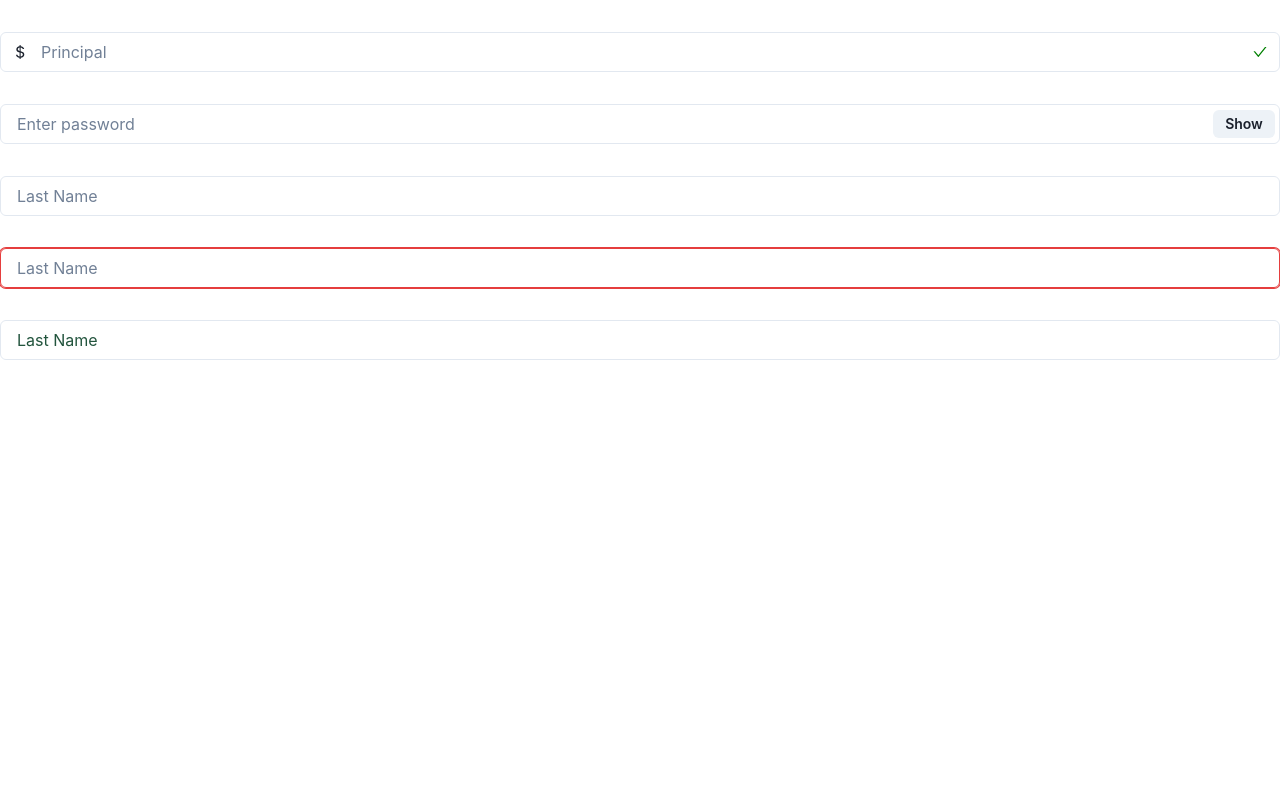
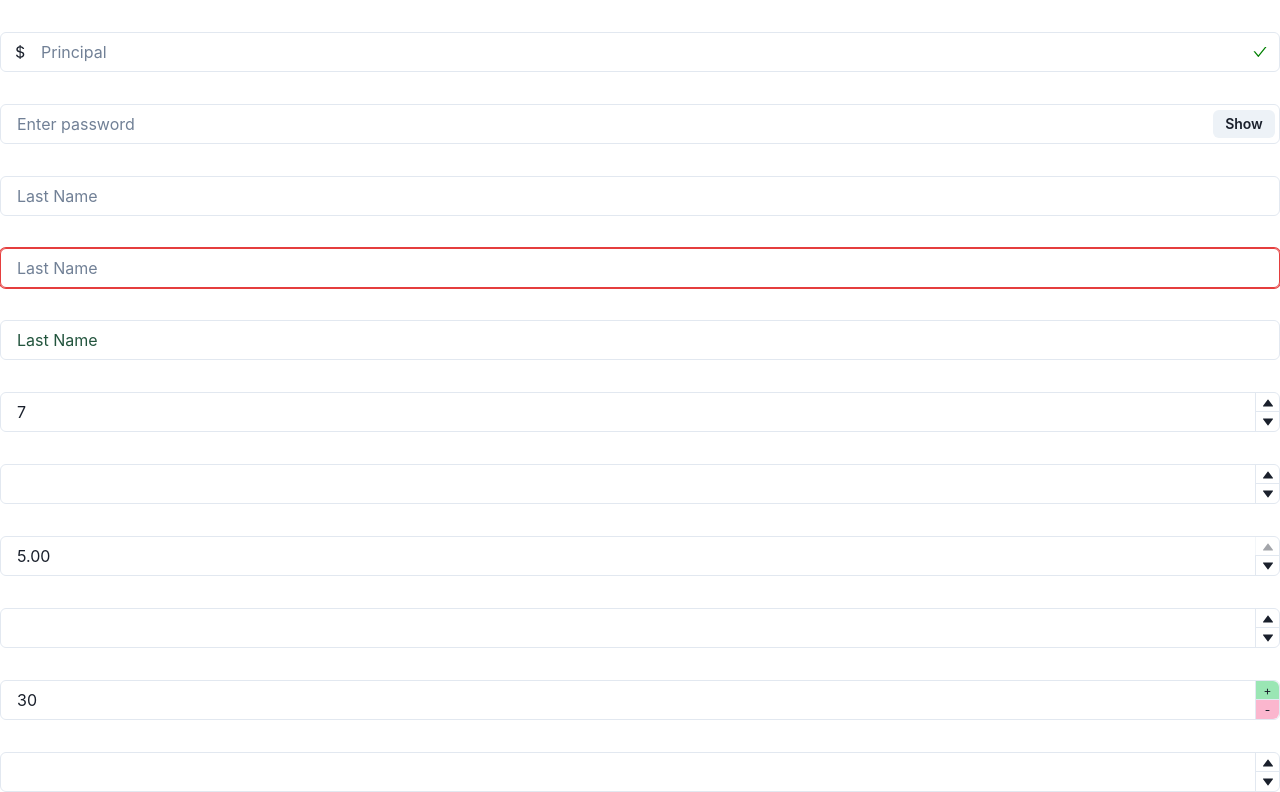
Before and after one commit to theresa-de-ocampo/chakra-ui, a React (Create React App) app: page / in a window 1280 px wide. Shown: the part 2210-3002 px from the top of the page. Before the commit the page ends 2602 px from the top, so only its background shows below. Built offline with nearby package versions, Linux system fonts and the light colour scheme.

Commit message:
Components > NumberInputs

```diff
--- a/src/App.js
+++ b/src/App.js
@@ -8,6 +8,7 @@ import Checkboxes from "./components/forms/Checkboxes"
 import Editables from "./components/forms/Editables";
 import FormControls from "./components/forms/FormControls";
 import Inputs from "./components/forms/Inputs";
+import NumberInputs from "./components/forms/NumberInputs";
 
 export default function App() {
     return (
@@ -18,6 +19,7 @@ export default function App() {
             <Editables />
             <FormControls />
             <Inputs />
+            <NumberInputs />
         </ChakraProvider>
     );
 }
--- /dev/null
+++ b/src/components/forms/NumberInputs.js
@@ -0,0 +1,69 @@
+import {
+    NumberInput,
+    NumberInputField,
+    NumberInputStepper,
+    NumberIncrementStepper,
+    NumberDecrementStepper
+} from "@chakra-ui/react"
+
+export default function NumberInputs() {
+    return (
+        <>
+            <NumberInput mb={8} defaultValue={7} min={1} max={10}>
+                <NumberInputField />
+                <NumberInputStepper>
+                    <NumberIncrementStepper />
+                    <NumberDecrementStepper />
+                </NumberInputStepper>
+            </NumberInput>
+
+            <NumberInput mb={8} step={10} min={1} max={50}>
+                <NumberInputField />
+                <NumberInputStepper>
+                    <NumberIncrementStepper />
+                    <NumberDecrementStepper />
+                </NumberInputStepper>
+            </NumberInput>
+
+            <NumberInput defaultValue={5} mb={8} min={1} max={5} precision={2} step={0.25}>
+                <NumberInputField />
+                <NumberInputStepper>
+                    <NumberIncrementStepper />
+                    <NumberDecrementStepper />
+                </NumberInputStepper>
+            </NumberInput>
+
+            <NumberInput mb={8} step={10} min={1} max={50} clampValueOnBlur={false}>
+                <NumberInputField />
+                <NumberInputStepper>
+                    <NumberIncrementStepper />
+                    <NumberDecrementStepper />
+                </NumberInputStepper>
+            </NumberInput>
+
+            <NumberInput mb={8} step={10} min={1} max={50} defaultValue={30}>
+                <NumberInputField />
+                <NumberInputStepper>
+                    <NumberIncrementStepper
+                        bg="green.200"
+                        _active={{bg: "green.300"}}
+                        children="+"
+                    />
+                    <NumberDecrementStepper
+                        bg="pink.200"
+                        _active={{bg: "pink.300"}}
+                        children="-"
+                    />
+                </NumberInputStepper>
+            </NumberInput>
+
+            <NumberInput min={1} allowMouseWheel>
+                <NumberInputField />
+                <NumberInputStepper>
+                    <NumberIncrementStepper />
+                    <NumberDecrementStepper />
+                </NumberInputStepper>
+            </NumberInput>
+        </>
+    )
+}
```
